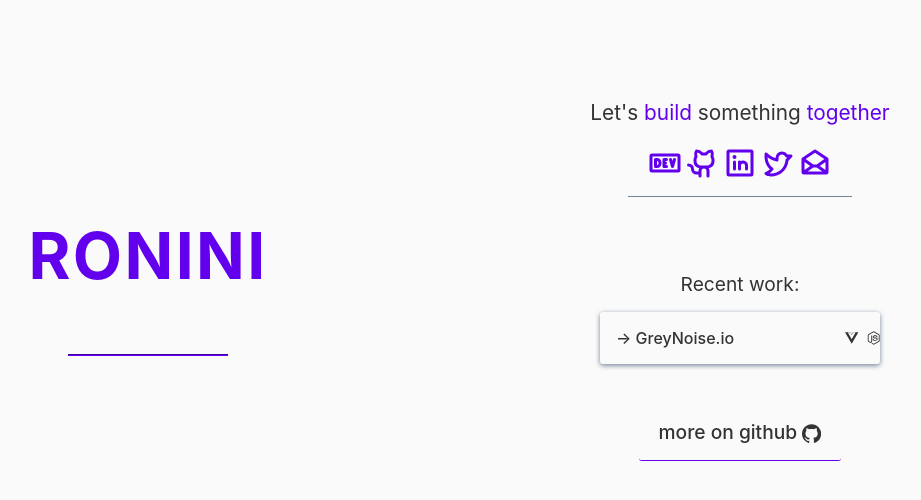
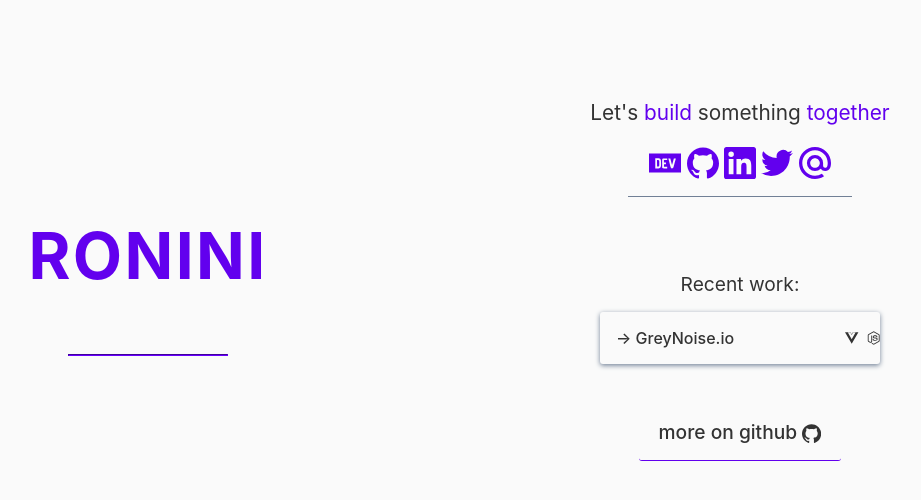
Before and after one commit to Roninii/portfolio, a Nuxt app: page / in a window 1280 px wide. Shown: the top 500 px of the page, without its empty margins (196-1117 px from the left). Built offline with nearby package versions, Linux system fonts and the light colour scheme.

Commit message:
phospher > simple icons

```diff
--- a/components/ContactLinks.vue
+++ b/components/ContactLinks.vue
@@ -25,31 +25,31 @@ const contactLinks = ref<ContactLink[]>([
   {
     href: "https://dev.to/_ronini",
     linkTitle: "dev.to",
-    iconName: "ph:dev-to-logo-bold",
+    iconName: "simple-icons:devdotto",
     iconTitle: "_ronini's DEV.to Profile",
   },
   {
     href: "https://github.com/roninii/",
     linkTitle: "GitHub",
-    iconName: "ph:github-logo-bold",
+    iconName: "simple-icons:github",
     iconTitle: "_ronini's GitHub Profile",
   },
   {
     href: "https://linkedin.com/in/ronnievillarini",
     linkTitle: "LinkedIn",
-    iconName: "ph:linkedin-logo-bold",
+    iconName: "simple-icons:linkedin",
     iconTitle: "_ronini's LinkedIn Profile",
   },
   {
     href: "https://twitter.com/_ronini",
     linkTitle: "Twitter/X",
-    iconName: "ph:twitter-logo-bold",
+    iconName: "simple-icons:twitter",
     iconTitle: "_ronini's Twitter/X Profile",
   },
   {
     href: "mailto:ronnie@ronini.dev",
     linkTitle: "Email",
-    iconName: "ph:envelope-open-bold",
+    iconName: "simple-icons:maildotru",
     iconTitle: "_ronini's Email Profile",
   },
 ]);
```
